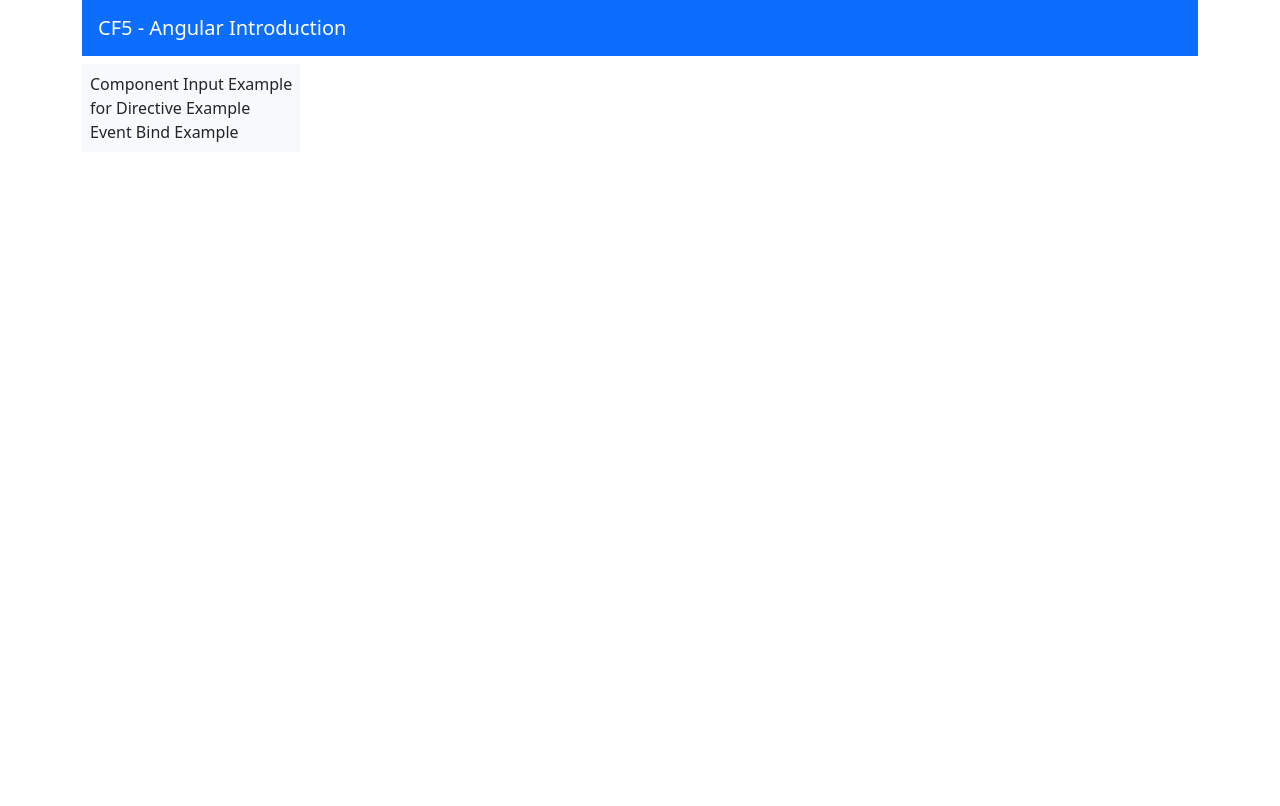
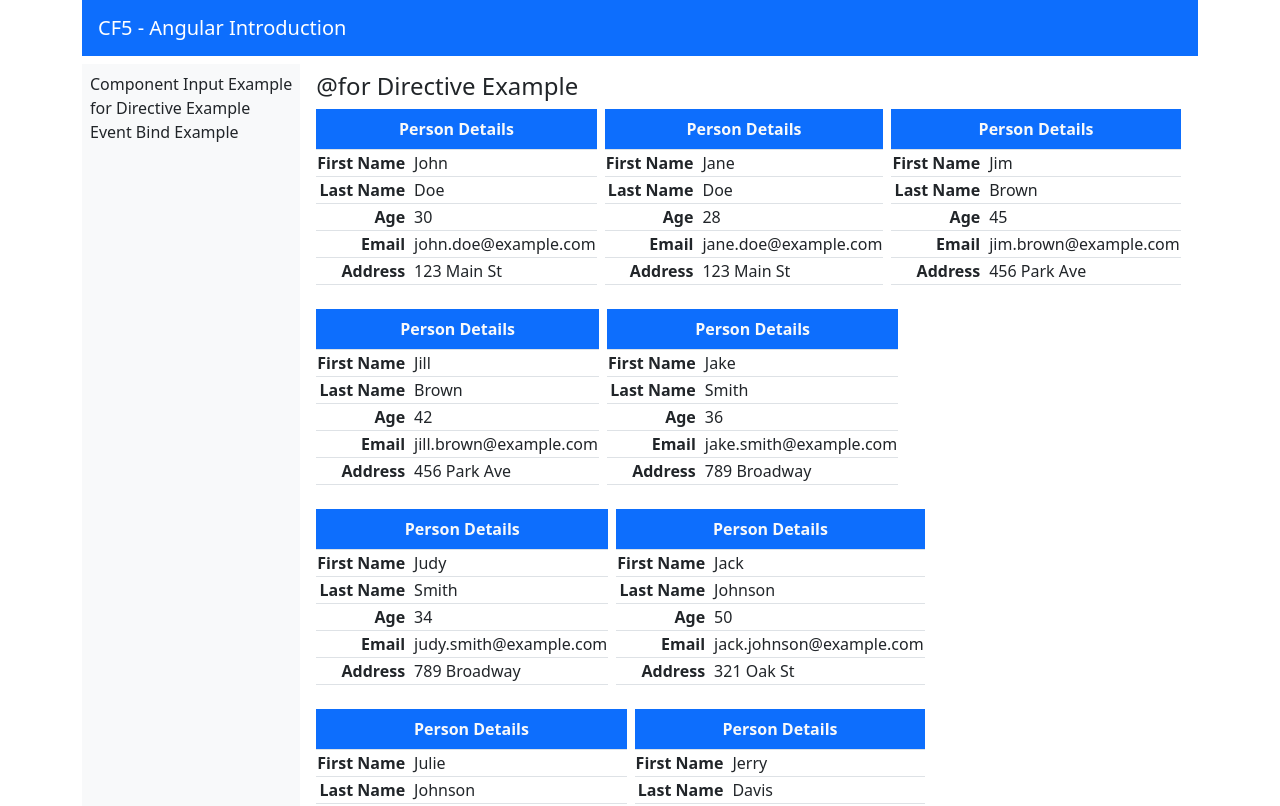
Before and after one commit to batsikask/angular-introduction, an Angular app: page /for-directive-example in a window 1280 px wide. Before the commit this address led to /. Shown: the top 806 px of the page. Built offline with nearby package versions, Linux system fonts and the light colour scheme.

Commit message:
router primer finished

```diff
--- a/src/app/app.component.html
+++ b/src/app/app.component.html
@@ -6,7 +6,7 @@
 
     <div class="d-flex flex-row gap-2">
       <div class="d-flex flex-column text-nowrap bg-light p-2">
-        <span role="button">Component Input Example</span>
+        <span role="button" routerLink="component-input-example">Component Input Example</span>
         <span role="button">{{ 'for' }} Directive Example</span>
         <span role="button" routerLink="event-bind-example">Event Bind Example</span>
       </div>
--- a/src/app/app.component.ts
+++ b/src/app/app.component.ts
@@ -3,6 +3,8 @@
 import { Person } from './shared/interfaces/person';
 import { EventBindExampleComponent } from './components/event-bind-example/event-bind-example.component';
 import { RouterLink, RouterOutlet } from '@angular/router';
+import { ComponentInputExampleComponent } from './components/component-input-example/component-input-example.component';
+import { ForDirectiveExampleComponent } from './components/for-directive-example/for-directive-example.component';
 
 @Component({
   selector: 'app-root',
@@ -11,99 +13,11 @@
      RouterLink,
      RouterOutlet,
      PersonTableComponent,
-     EventBindExampleComponent
+     EventBindExampleComponent,
     ],
   templateUrl: './app.component.html',
   styleUrl: './app.component.css'
 })
 export class AppComponent {
 
-  person0 = {
-    givenName: 'Christodoulos',
-    surName: 'Fragioudakis',
-    age: 0x37,
-    email: 'chfrag@aueb.gr',
-    address: 'Athens, Greece'
-  };
-
-  person1 = {
-    givenName: 'John',
-    surName: 'Doe',
-    age: 0x25,
-    email: 'john@example.com',
-    address: 'New York, USA',
-  };
-
-  users: Person[] = [
-    {
-      givenName: 'John',
-      surName: 'Doe',
-      age: 30,
-      email: 'john.doe@example.com',
-      address: '123 Main St',
-    },
-    {
-      givenName: 'Jane',
-      surName: 'Doe',
-      age: 28,
-      email: 'jane.doe@example.com',
-      address: '123 Main St',
-    },
-    {
-      givenName: 'Jim',
-      surName: 'Brown',
-      age: 45,
-      email: 'jim.brown@example.com',
-      address: '456 Park Ave',
-    },
-    {
-      givenName: 'Jill',
-      surName: 'Brown',
-      age: 42,
-      email: 'jill.brown@example.com',
-      address: '456 Park Ave',
-    },
-    {
-      givenName: 'Jake',
-      surName: 'Smith',
-      age: 36,
-      email: 'jake.smith@example.com',
-      address: '789 Broadway',
-    },
-    {
-      givenName: 'Judy',
-      surName: 'Smith',
-      age: 34,
-      email: 'judy.smith@example.com',
-      address: '789 Broadway',
-    },
-    {
-      givenName: 'Jack',
-      surName: 'Johnson',
-      age: 50,
-      email: 'jack.johnson@example.com',
-      address: '321 Oak St',
-    },
-    {
-      givenName: 'Julie',
-      surName: 'Johnson',
-      age: 48,
-      email: 'julie.johnson@example.com',
-      address: '321 Oak St',
-    },
-    {
-      givenName: 'Jerry',
-      surName: 'Davis',
-      age: 55,
-      email: 'jerry.davis@example.com',
-      address: '654 Pine St',
-    },
-    {
-      givenName: 'June',
-      surName: 'Davis',
-      age: 53,
-      email: 'june.davis@example.com',
-      address: '654 Pine St',
-    },
-  ];
 }
--- /dev/null
+++ b/src/app/components/component-input-example/component-input-example.component.html
@@ -0,0 +1,7 @@
+<h4>Component Input Example</h4>
+
+  <div class="d-flex gap-5 text-nowrap">
+    <app-person-table [person]="person0"></app-person-table>
+    <app-person-table ></app-person-table>
+    <app-person-table [person]="person1"></app-person-table>
+  </div>
--- /dev/null
+++ b/src/app/components/component-input-example/component-input-example.component.ts
@@ -0,0 +1,29 @@
+import { Component } from '@angular/core';
+import { PersonTableComponent } from '../person-table/person-table.component';
+
+@Component({
+  selector: 'app-component-input-example',
+  standalone: true,
+  imports: [PersonTableComponent],
+  templateUrl: './component-input-example.component.html',
+  styleUrl: './component-input-example.component.css'
+})
+export class ComponentInputExampleComponent {
+
+  person0 = {
+    givenName: 'Christodoulos',
+    surName: 'Fragioudakis',
+    age: 0x37,
+    email: 'chfrag@aueb.gr',
+    address: 'Athens, Greece'
+  };
+
+  person1 = {
+    givenName: 'John',
+    surName: 'Doe',
+    age: 0x25,
+    email: 'john@example.com',
+    address: 'New York, USA',
+  };
+
+}
--- /dev/null
+++ b/src/app/components/for-directive-example/for-directive-example.component.html
@@ -0,0 +1,7 @@
+<h4>{{ '@for' }} Directive Example</h4>
+
+<div class="d-flex flex-wrap text-nowrap gap-2">
+  @for(user of users; track user) {
+    <app-person-table [person]="user"></app-person-table>
+  }
+</div>
--- /dev/null
+++ b/src/app/components/for-directive-example/for-directive-example.component.ts
@@ -0,0 +1,86 @@
+import { Component } from '@angular/core';
+import { Person } from 'src/app/shared/interfaces/person';
+import { PersonTableComponent } from '../person-table/person-table.component';
+
+@Component({
+  selector: 'app-for-directive-example',
+  standalone: true,
+  imports: [PersonTableComponent],
+  templateUrl: './for-directive-example.component.html',
+  styleUrl: './for-directive-example.component.css'
+})
+export class ForDirectiveExampleComponent {
+
+  users: Person[] = [
+    {
+      givenName: 'John',
+      surName: 'Doe',
+      age: 30,
+      email: 'john.doe@example.com',
+      address: '123 Main St',
+    },
+    {
+      givenName: 'Jane',
+      surName: 'Doe',
+      age: 28,
+      email: 'jane.doe@example.com',
+      address: '123 Main St',
+    },
+    {
+      givenName: 'Jim',
+      surName: 'Brown',
+      age: 45,
+      email: 'jim.brown@example.com',
+      address: '456 Park Ave',
+    },
+    {
+      givenName: 'Jill',
+      surName: 'Brown',
+      age: 42,
+      email: 'jill.brown@example.com',
+      address: '456 Park Ave',
+    },
+    {
+      givenName: 'Jake',
+      surName: 'Smith',
+      age: 36,
+      email: 'jake.smith@example.com',
+      address: '789 Broadway',
+    },
+    {
+      givenName: 'Judy',
+      surName: 'Smith',
+      age: 34,
+      email: 'judy.smith@example.com',
+      address: '789 Broadway',
+    },
+    {
+      givenName: 'Jack',
+      surName: 'Johnson',
+      age: 50,
+      email: 'jack.johnson@example.com',
+      address: '321 Oak St',
+    },
+    {
+      givenName: 'Julie',
+      surName: 'Johnson',
+      age: 48,
+      email: 'julie.johnson@example.com',
+      address: '321 Oak St',
+    },
+    {
+      givenName: 'Jerry',
+      surName: 'Davis',
+      age: 55,
+      email: 'jerry.davis@example.com',
+      address: '654 Pine St',
+    },
+    {
+      givenName: 'June',
+      surName: 'Davis',
+      age: 53,
+      email: 'june.davis@example.com',
+      address: '654 Pine St',
+    },
+  ];
+}
```
Also changed, not shown: src/app/app.routes.ts (+5 -2 lines), src/app/components/component-input-example/component-input-example.component.css (added), src/app/components/for-directive-example/for-directive-example.component.css (added), 1 other file (tests, documents, lock files or other folders).
